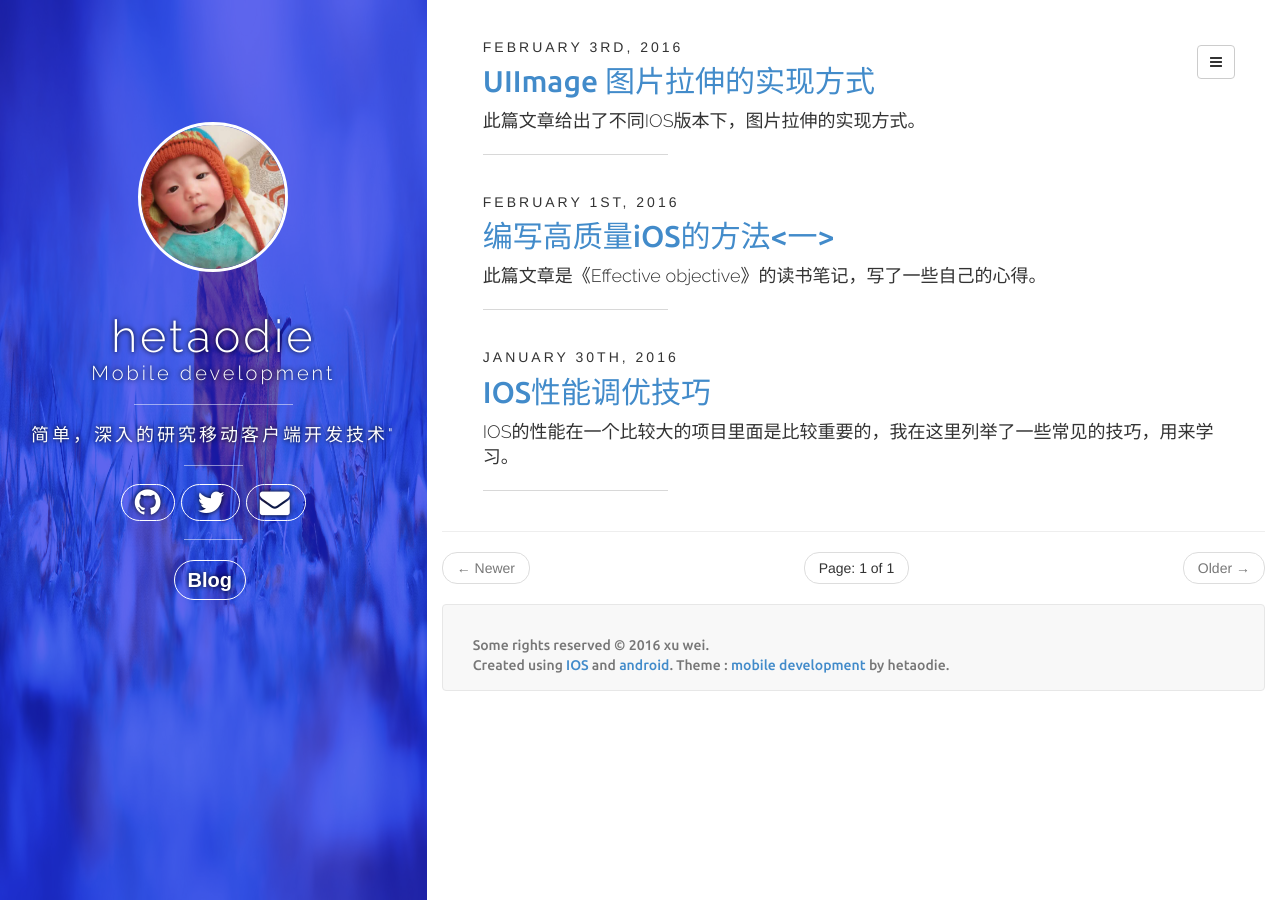
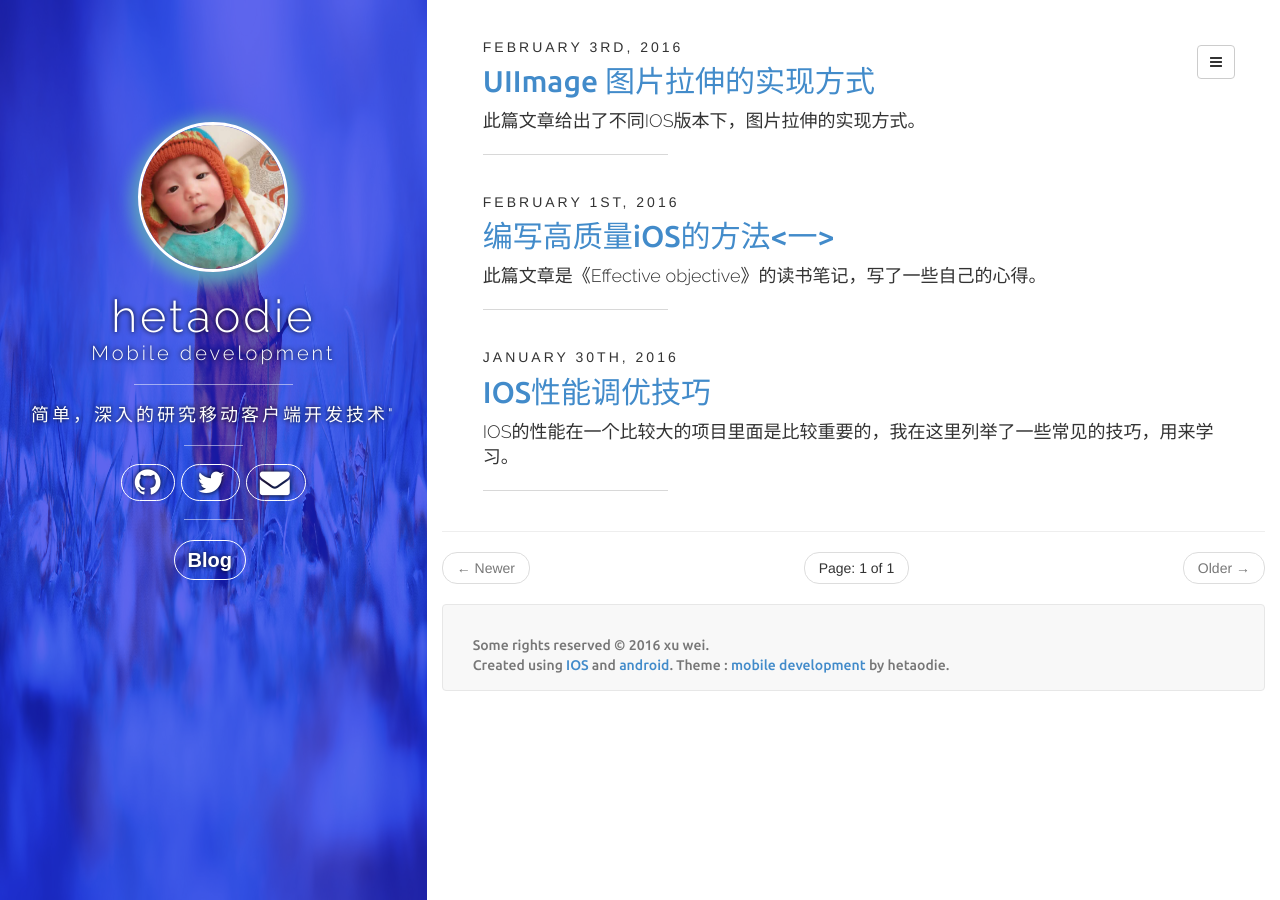
Before and after one commit to hetaodie/hetaodie.github.io, a Jekyll site: the page built from index.html, in a window 1280 px wide. Built offline with Jekyll 4.4.1, drawn with Linux system fonts in a browser that asks for light colours; nearby versions of some CDN libraries; the list of posts is cut into pages by our own code; comment, search, counter and statistics services are not loaded.

Commit message:
新样式

```diff
--- a/assets/css/style.css
+++ b/assets/css/style.css
@@ -165,6 +165,10 @@ img{
     height:auto;
     border:0;
     outline:0
+    -webkit-box-shadow: 1px 4px 16px 8px #5CA2BE;
+    -moz-box-shadow: 1px 4px 16px 8px #5CA2BE;
+    box-shadow: 1px 4px 16px 8px #5CA2BE;
+    /*set the images aligned*/
     display: block;
     margin-left: auto;
     margin-right: auto;
```
